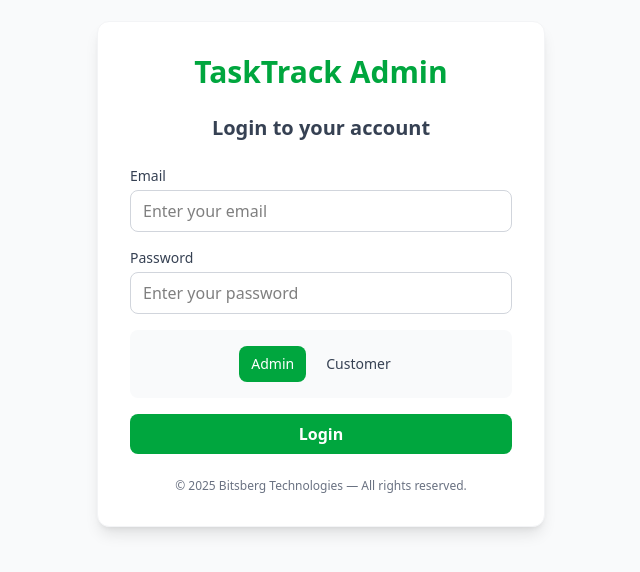
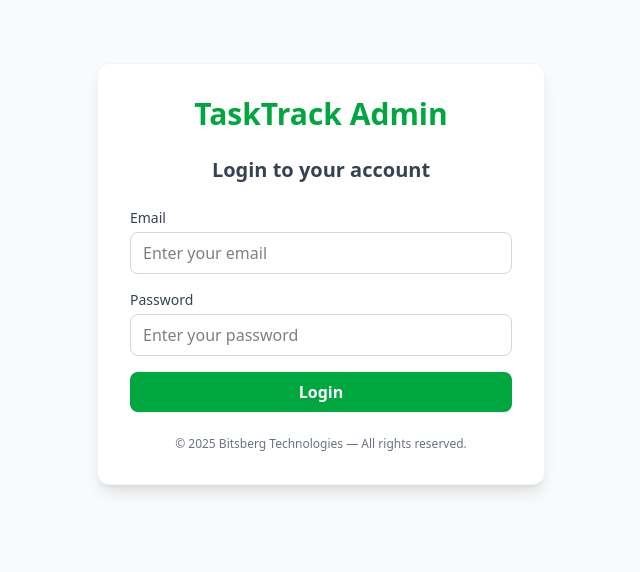
Before and after one commit to usmanabdullahbn/Task-Track-Admin-Panel, a React (Vite) app: page /login in a window 1280 px wide. Shown: the part 126-698 px from the top of the page, without its empty margins (319-959 px from the left). Built offline with nearby package versions, Linux system fonts and the light colour scheme.

Commit message:
add customer emp

```diff
--- a/src/App.jsx
+++ b/src/App.jsx
@@ -75,12 +75,12 @@ const App = () => {
           element={
             !user ? (
               <Navigate to="/login" replace />
-            ) : user.role === "admin" ? (
-              <ProtectedRoute allowedRoles={["admin"]}>
+            ) : user.role === "admin" || user.role === "manager" || user.role === "supervisor" || user.role === "technician" ? (
+              <ProtectedRoute allowedRoles={["admin", "manager", "supervisor", "technician"]}>
                 <DashboardContent />
               </ProtectedRoute>
-            ) : user.role === "customer" ? (
-              <ProtectedRoute allowedRoles={["customer"]}>
+            ) : user.role === "customer" || user.role === "employee" ? (
+              <ProtectedRoute allowedRoles={["customer", "employee"]}>
                 <CustomerDashboard />
               </ProtectedRoute>
             ) : (
@@ -96,7 +96,7 @@ const App = () => {
         <Route
           path="/profile"
           element={
-            <ProtectedRoute allowedRoles={["admin", "customer"]}>
+            <ProtectedRoute allowedRoles={["admin", "manager", "supervisor", "technician", "customer", "employee"]}>
               <ProfilePage />
             </ProtectedRoute>
           }
@@ -106,7 +106,7 @@ const App = () => {
         <Route
           path="/customer-profile"
           element={
-            <ProtectedRoute allowedRoles={["customer"]}>
+            <ProtectedRoute allowedRoles={["customer", "employee"]}>
               <CustomerProfilePage />
             </ProtectedRoute>
           }
@@ -116,7 +116,7 @@ const App = () => {
         <Route
           path="/customer-dashboard"
           element={
-            <ProtectedRoute allowedRoles={["customer"]}>
+            <ProtectedRoute allowedRoles={["customer", "employee"]}>
               <CustomerDashboard />
             </ProtectedRoute>
           }
@@ -124,7 +124,7 @@ const App = () => {
         <Route
           path="/customer-projects"
           element={
-            <ProtectedRoute allowedRoles={["customer"]}>
+            <ProtectedRoute allowedRoles={["customer", "employee"]}>
               <CustomerProjects />
             </ProtectedRoute>
           }
@@ -132,7 +132,7 @@ const App = () => {
         <Route
           path="/customer-orders"
           element={
-            <ProtectedRoute allowedRoles={["customer"]}>
+            <ProtectedRoute allowedRoles={["customer", "employee"]}>
               <CustomerOrder />
             </ProtectedRoute>
           }
@@ -140,7 +140,7 @@ const App = () => {
         <Route
           path="/customer-assets"
           element={
-            <ProtectedRoute allowedRoles={["customer"]}>
+            <ProtectedRoute allowedRoles={["customer", "employee"]}>
               <CustomerAssets />
             </ProtectedRoute>
           }
@@ -148,9 +148,17 @@ const App = () => {
 
         {/* Admin Routes */}
         <Route
+          path="/dashboard"
+          element={
+            <ProtectedRoute allowedRoles={["admin", "manager", "supervisor", "technician"]}>
+              <DashboardContent />
+            </ProtectedRoute>
+          }
+        />
+        <Route
           path="/customers"
           element={
-            <ProtectedRoute allowedRoles={["admin"]}>
+            <ProtectedRoute allowedRoles={["admin", "manager", "supervisor", "technician"]}>
               <CustomersPage />
             </ProtectedRoute>
           }
@@ -158,7 +166,7 @@ const App = () => {
         <Route
           path="/projects"
           element={
-            <ProtectedRoute allowedRoles={["admin"]}>
+            <ProtectedRoute allowedRoles={["admin", "manager", "supervisor", "technician"]}>
               <ProjectsPage />
             </ProtectedRoute>
           }
@@ -166,7 +174,7 @@ const App = () => {
         <Route
           path="/orders"
           element={
-            <ProtectedRoute allowedRoles={["admin"]}>
+            <ProtectedRoute allowedRoles={["admin", "manager", "supervisor", "technician"]}>
               <OrdersPage />
             </ProtectedRoute>
           }
@@ -174,7 +182,7 @@ const App = () => {
         <Route
           path="/assets"
           element={
-            <ProtectedRoute allowedRoles={["admin"]}>
+            <ProtectedRoute allowedRoles={["admin", "manager", "supervisor", "technician"]}>
               <AssetsPage />
             </ProtectedRoute>
           }
@@ -182,7 +190,7 @@ const App = () => {
         {/* <Route
           path="/tasks"
           element={
-            <ProtectedRoute allowedRoles={["admin"]}>
+            <ProtectedRoute allowedRoles={["admin", "manager", "supervisor", "technician"]}>
               <TasksPage />
             </ProtectedRoute>
           }
@@ -190,7 +198,7 @@ const App = () => {
         <Route
           path="/employees"
           element={
-            <ProtectedRoute allowedRoles={["admin"]}>
+            <ProtectedRoute allowedRoles={["admin", "manager", "supervisor", "technician"]}>
               <EmployeesPage />
             </ProtectedRoute>
           }
@@ -198,7 +206,7 @@ const App = () => {
         <Route
           path="/schedule"
           element={
-            <ProtectedRoute allowedRoles={["admin"]}>
+            <ProtectedRoute allowedRoles={["admin", "manager", "supervisor", "technician"]}>
               <SchedulePage />
             </ProtectedRoute>
           }
@@ -206,7 +214,7 @@ const App = () => {
         <Route
           path="/timeline"
           element={
-            <ProtectedRoute allowedRoles={["admin"]}>
+            <ProtectedRoute allowedRoles={["admin", "manager", "supervisor", "technician"]}>
               <EmployeeDayTimelinePage />
             </ProtectedRoute>
           }
@@ -216,7 +224,7 @@ const App = () => {
         <Route
           path="/customers/new"
           element={
-            <ProtectedRoute allowedRoles={["admin"]}>
+            <ProtectedRoute allowedRoles={["admin", "manager", "supervisor", "technician"]}>
               <NewCustomerPage />
             </ProtectedRoute>
           }
@@ -224,7 +232,7 @@ const App = () => {
         <Route
           path="/customers/:id"
           element={
-            <ProtectedRoute allowedRoles={["admin"]}>
+            <ProtectedRoute allowedRoles={["admin", "manager", "supervisor", "technician"]}>
               <EditCustomerPage />
             </ProtectedRoute>
           }
@@ -234,7 +242,7 @@ const App = () => {
         <Route
           path="/orders/new"
           element={
-            <ProtectedRoute allowedRoles={["admin"]}>
+            <ProtectedRoute allowedRoles={["admin", "manager", "supervisor", "technician"]}>
               <NewOrderPage />
             </ProtectedRoute>
           }
@@ -242,7 +250,7 @@ const App = () => {
         <Route
           path="/orders/new/add-assert"
           element={
-            <ProtectedRoute allowedRoles={["admin"]}>
+            <ProtectedRoute allowedRoles={["admin", "manager", "supervisor", "technician"]}>
               <AddAssetsPage />
             </ProtectedRoute>
           }
@@ -250,7 +258,7 @@ const App = () => {
         <Route
           path="/orders/details/:id"
           element={
-            <ProtectedRoute allowedRoles={["admin"]}>
+            <ProtectedRoute allowedRoles={["admin", "manager", "supervisor", "technician"]}>
               <OrderDetailsPage />
             </ProtectedRoute>
           }
@@ -258,7 +266,7 @@ const App = () => {
         <Route
           path="/orders/:id"
           element={
-            <ProtectedRoute allowedRoles={["admin"]}>
+            <ProtectedRoute allowedRoles={["admin", "manager", "supervisor", "technician"]}>
               <EditOrderPage />
             </ProtectedRoute>
           }
@@ -268,7 +276,7 @@ const App = () => {
         <Route
           path="/projects/new"
           element={
-            <ProtectedRoute allowedRoles={["admin"]}>
+            <ProtectedRoute allowedRoles={["admin", "manager", "supervisor", "technician"]}>
               <NewProjectPage />
             </ProtectedRoute>
           }
@@ -276,7 +284,7 @@ const App = () => {
         <Route
           path="/projects/:id"
           element={
-            <ProtectedRoute allowedRoles={["admin"]}>
+            <ProtectedRoute allowedRoles={["admin", "manager", "supervisor", "technician"]}>
               <EditProjectPage />
             </ProtectedRoute>
           }
@@ -286,7 +294,7 @@ const App = () => {
         <Route
           path="/assets/new"
           element={
-            <ProtectedRoute allowedRoles={["admin"]}>
+            <ProtectedRoute allowedRoles={["admin", "manager", "supervisor", "technician"]}>
               <NewAssetPage />
             </ProtectedRoute>
           }
@@ -294,7 +302,7 @@ const App = () => {
         <Route
           path="/assets/:id"
           element={
-            <ProtectedRoute allowedRoles={["admin"]}>
+            <ProtectedRoute allowedRoles={["admin", "manager", "supervisor", "technician"]}>
               <EditAssetPage />
             </ProtectedRoute>
           }
--- a/src/CustomerScreens/CustomerDash/customer-dashboard.jsx
+++ b/src/CustomerScreens/CustomerDash/customer-dashboard.jsx
@@ -19,8 +19,8 @@ const CustomerDashboard = () => {
   const [stats, setStats] = useState({});
   const [loading, setLoading] = useState(true);
   const user = JSON.parse(localStorage.getItem("User"));
-  const customer = user?.customer;
-  console.log(customer)
+  const customer = user?.user;
+  console.log(customer._id)
 
   useEffect(() => {
     const fetchStats = async () => {
--- a/src/CustomerScreens/CustomerDash/customer-order.jsx
+++ b/src/CustomerScreens/CustomerDash/customer-order.jsx
@@ -331,9 +331,7 @@ const CustomerOrder = () => {
               </div>
 
               {filteredOrders.length === 0 && (
-                <p className="text-center text-gray-500 py-6 sm:text-base">
-                  No orders found.
-                </p>
+                <p className="text-center text-gray-500 py-6">No orders found.</p>
               )}
             </div>
           )}
--- a/src/component/LoginPage.jsx
+++ b/src/component/LoginPage.jsx
@@ -9,7 +9,6 @@ const Login = () => {
   const [password, setPassword] = useState("");
   const [error, setError] = useState("");
   const [loading, setLoading] = useState(false);
-  const [userType, setUserType] = useState("admin"); // "admin" or "customer"
   const [inactiveUser, setInactiveUser] = useState(null); // Store inactive user info for modal
 
   const handleSubmit = async (e) => {
@@ -19,14 +18,8 @@ const Login = () => {
     setInactiveUser(null);
 
     try {
-      let response;
-
-      // Pick correct API based on userType
-      if (userType === "customer") {
-        response = await apiClient.loginCustomer(email, password);
-      } else {
-        response = await apiClient.loginUser(email, password);
-      }
+      // Always use admin login
+      const response = await apiClient.loginUser(email, password);
 
       // Check if user is active
       const user = response.user || response.customer || response;
@@ -43,14 +36,14 @@ const Login = () => {
       const userData = {
         ...response,
         email,
-        role: userType,
+        role: user.role || "admin", // Use actual user role from response, default to admin
         loggedInAt: Date.now(),
       };
 
       localStorage.setItem("User", JSON.stringify(userData));
 
-      // Redirect based on type
-      if (userType === "customer") {
+      // Redirect based on actual user role
+      if (user.role === "employee" || user.role === "customer") {
         navigate("/customer-dashboard", { replace: true });
       } else {
         navigate("/", { replace: true });
@@ -116,28 +109,6 @@ const Login = () => {
             />
           </div>
 
-          {/* User Type Toggle */}
-          <div className="flex items-center justify-center gap-2 bg-gray-50 p-4 rounded-lg">
-            <span
-              className={`text-sm font-medium px-3 py-2 rounded-lg cursor-pointer transition-colors ${userType === "admin"
-                  ? "bg-green-600 text-white"
-                  : "text-gray-700 hover:bg-gray-200"
-                }`}
-              onClick={() => setUserType("admin")}
-            >
-              Admin
-            </span>
-            <span
-              className={`text-sm font-medium px-3 py-2 rounded-lg cursor-pointer transition-colors ${userType === "customer"
-                  ? "bg-green-600 text-white"
-                  : "text-gray-700 hover:bg-gray-200"
-                }`}
-              onClick={() => setUserType("customer")}
-            >
-              Customer
-            </span>
-          </div>
-
           {/* Login Button */}
           <button
             type="submit"
```
Also changed, not shown: src/CustomerScreens/CustomerDash/CustomerProfilePage.jsx (+10 -10 lines).
